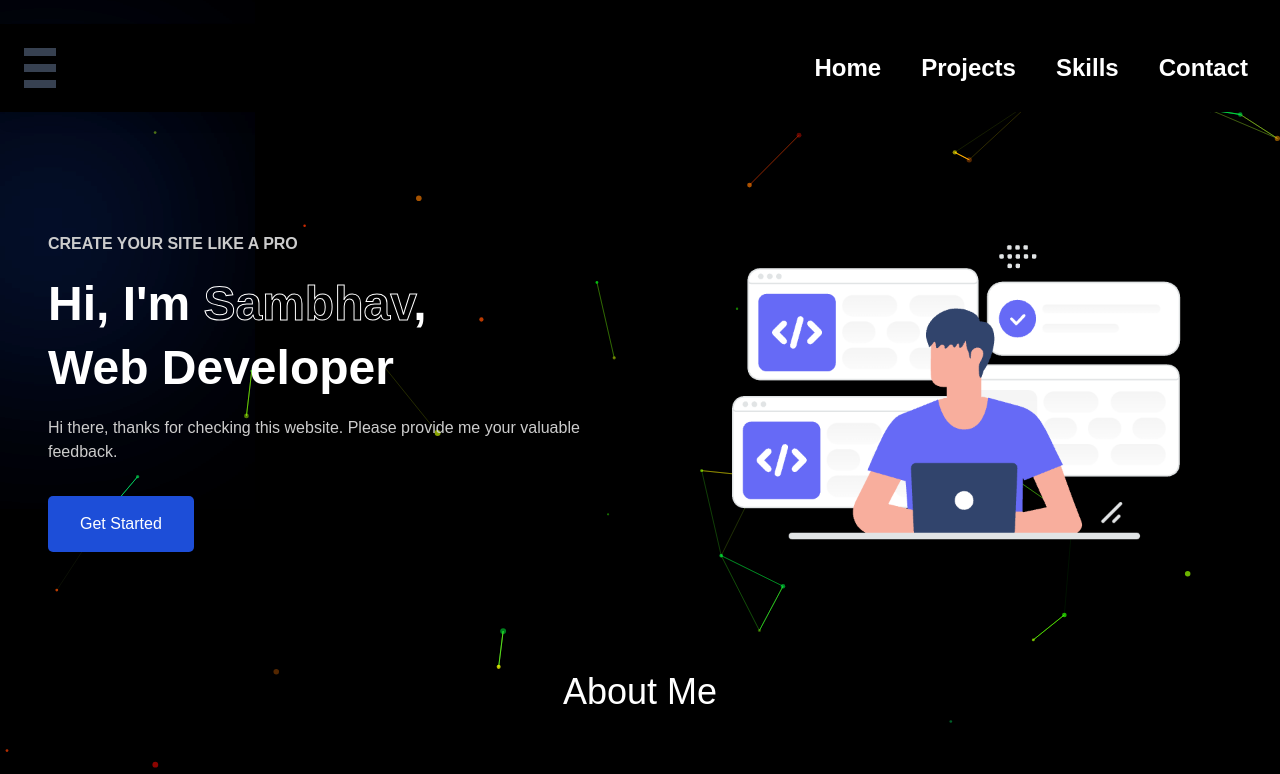
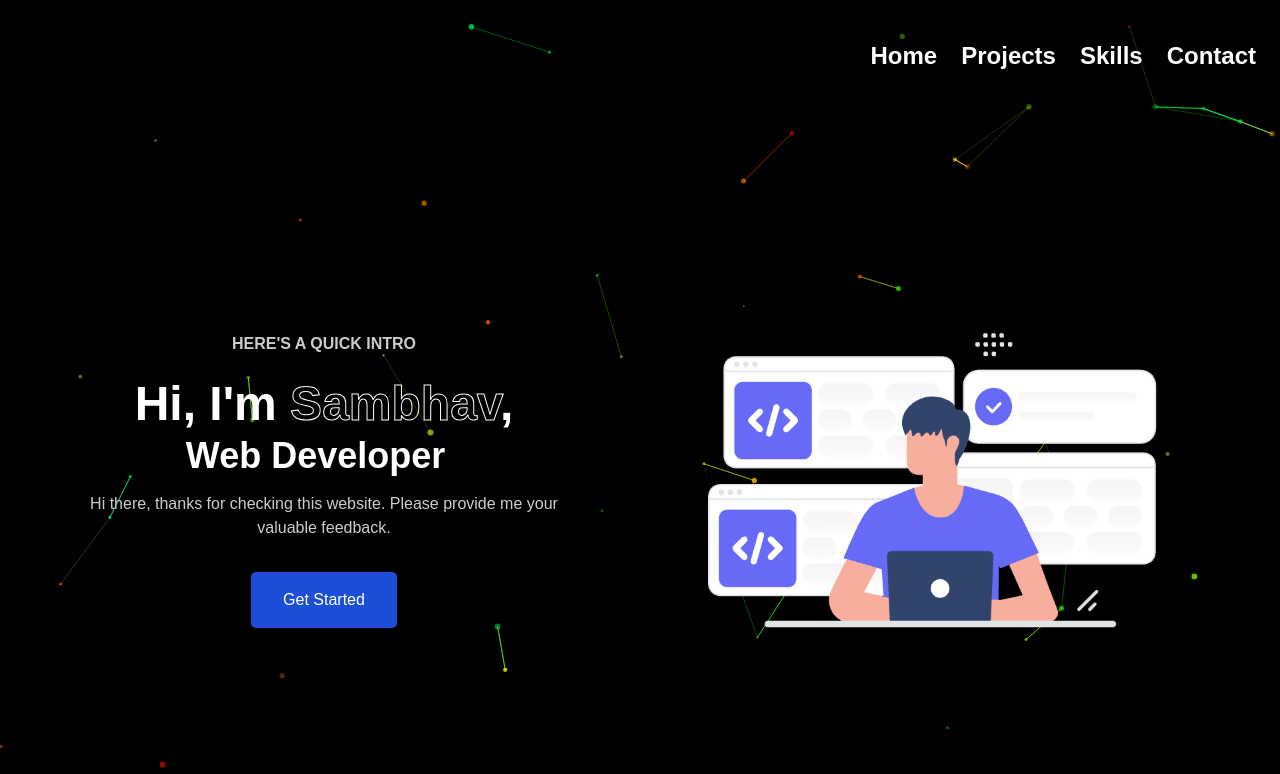
Before and after one commit to sambhav874/My-PortFolio, a React (Create React App) app in the folder frontend/: page / in a window 1280 px wide. Shown: the top 774 px of the page. Built offline with nearby package versions, Linux system fonts and the light colour scheme.

Commit message:
Front End Almost Done.

```diff
--- a/frontend/src/App.js
+++ b/frontend/src/App.js
@@ -61,31 +61,19 @@ function App() {
           <div className="App">
             <Particles id="tsparticles" particlesLoaded={particlesLoaded} options={particlesConfig} />
 
-            {/* Navigation Links */}
-            <nav>
-              <ul style={{ listStyle: 'none', padding: 0 }}>
-                <li style={{ display: 'inline', marginRight: '10px' }}>
-                  <Link to="/">Home</Link>
-                </li>
-                <li style={{ display: 'inline', marginRight: '10px' }}>
-                  <Link to="/projects">Projects</Link>
-                </li>
-                <li style={{ display: 'inline', marginRight: '10px' }}>
-                  <Link to="/skills">Skills</Link>
-                </li>
-                <li style={{ display: 'inline', marginRight: '10px' }}>
-                  <Link to="/contact">Contact</Link>
-                </li>
-              </ul>
-            </nav>
+
 
             {/* Navbar */}
             <Navbar isOpen={navbarOpen} toggleNavbar={toggleNavbar} />
 
-            {window.location.pathname === '/' && <Header />}
+
+
+
 
             {/* Content */}
             <Routes>
+            <Route path="/" exact element={
+            <React.Fragment><Header /><Home/></React.Fragment>} />
               <Route path="/" element={<Home />} />
               <Route path="/projects" element={<Projects />} />
               <Route path="/skills" element={<Skills />} />
--- a/frontend/src/components/Contact.jsx
+++ b/frontend/src/components/Contact.jsx
@@ -46,7 +46,7 @@ const Contact = () => {
       initial="hidden"
       animate="visible"
       variants={containerVariants}
-      className="relative bg-gradient-to-r from-gray-800 to-gray-900 p-8 rounded-md shadow-md text-white"
+      className="relative bg-gradient-to-r from-gray-800 to-gray-900 p-8 rounded-lg shadow-md text-white m-6 "
     >
       {/* Animated Dots */}
       {dots.map((dot) => (
@@ -102,7 +102,7 @@ const Contact = () => {
       {/* Social Media Links */}
       <div>
         <p className="text-sm font-medium mb-2">Connect with me:</p>
-        <ul className="flex space-x-4">
+        <ul className="flex space-x-6 justify-center ">
           <li>
             <a href="https://www.linkedin.com/in/sambhavjain19/" target="_blank" rel="noopener noreferrer" className="text-yellow-300 text-lg font-semibold hover:underline">
               LinkedIn
--- a/frontend/src/components/Navbar.jsx
+++ b/frontend/src/components/Navbar.jsx
@@ -1,60 +1,90 @@
-import React from 'react';
+import React, { useState, useEffect } from 'react';
 import { Link } from 'react-router-dom';
 
-const Navbar = ({ isOpen, toggleNavbar }) => {
-  const handleToggle = () => {
-    if (typeof toggleNavbar === 'function') {
-      toggleNavbar();
-    }
+const Navbar = () => {
+  const [isSidebarOpen, setIsSidebarOpen] = useState(false);
+  const [isLargeScreen, setIsLargeScreen] = useState(window.innerWidth >= 768);
+
+  useEffect(() => {
+    const handleResize = () => {
+      setIsLargeScreen(window.innerWidth >= 768);
+      setIsSidebarOpen(false); // Close sidebar on resize
+    };
+
+    window.addEventListener('resize', handleResize);
+
+    return () => {
+      window.removeEventListener('resize', handleResize);
+    };
+  }, []);
+
+  const toggleSidebar = () => {
+    setIsSidebarOpen(!isSidebarOpen);
   };
 
   return (
-    <div className={`bg-${isOpen ? 'green' : 'black'} ${isOpen ? 'text-black' : 'text-white'} p-6 shadow-lg top-0 sticky z-50 transition-colors`}>
-      <div className="flex items-center justify-between">
-        <div className="cursor-pointer" onClick={handleToggle}>
-          <span className={`block h-2 w-8 bg-${isOpen ? 'black' : 'gray-700'} mb-2`}></span>
-          <span className={`block h-2 w-8 bg-${isOpen ? 'black' : 'gray-700'} mb-2`}></span>
-          <span className={`block h-2 w-8 bg-${isOpen ? 'black' : 'gray-700'}`}></span>
-        </div>
-        <ul className={`flex flex-row items-center space-x-6 ${isOpen ? 'flex-col  items-start' : 'hidden md:flex'}`}>
+    <div className=" text-white pt-10 px-6 pb-2 flex justify-end items-center shadow-lg top-0  z-50">
+      <button
+        className="text-white text-2xl md:hidden"
+        onClick={toggleSidebar}
+      >
+        ☰
+      </button>
+
+      {isLargeScreen ? (
+        <ul className="flex flex-row space-x-6 md:space-x-6">
           <li>
-            <Link
-              to="/"
-              className={`text-${isOpen ? 'black' : 'white'} hover:text-indigo-500 text-2xl mx-2 font-bold`}
-              onClick={handleToggle}
-            >
+            <Link to="/" className="text-white hover:animate-pulse hover:text-indigo-500 text-2xl font-bold">
               Home
             </Link>
           </li>
           <li>
-            <Link
-              to="/projects"
-              className={`text-${isOpen ? 'black' : 'white'} hover:text-indigo-500 text-2xl mx-2 font-bold`}
-              onClick={handleToggle}
-            >
+            <Link to="/projects" className="text-white hover:animate-pulse hover:text-indigo-500 text-2xl font-bold">
               Projects
             </Link>
           </li>
           <li>
-            <Link
-              to="/skills"
-              className={`text-${isOpen ? 'black' : 'white'} hover:text-indigo-500 text-2xl mx-2 font-bold`}
-              onClick={handleToggle}
-            >
+            <Link to="/skills" className="text-white hover:animate-pulse hover:text-indigo-500 text-2xl font-bold">
               Skills
             </Link>
           </li>
           <li>
-            <Link
-              to="/contact"
-              className={`text-${isOpen ? 'black' : 'white'} hover:text-indigo-500 text-2xl mx-2 font-bold`}
-              onClick={handleToggle}
-            >
+            <Link to="/contact" className="text-white hover:animate-pulse hover:text-indigo-500 text-2xl font-bold">
               Contact
             </Link>
           </li>
         </ul>
-      </div>
+      ) : (
+        <div className={`fixed top-0 left-0 w-64 h-full bg-gray-800 bg-opacity-45 text-white transition-all duration-300 ${
+          isSidebarOpen ? 'translate-x-0' : '-translate-x-full'
+        }`}>
+          <button className="absolute top-4 right-4 m-4 text-white" onClick={toggleSidebar}>
+            &times;
+          </button>
+          <ul className="py-4 mt-8 space-y-8">
+            <li>
+              <Link to="/" className="text-white hover:animate-pulse hover:text-indigo-500 text-2xl font-bold">
+                Home
+              </Link>
+            </li>
+            <li>
+              <Link to="/projects" className="text-white hover:animate-pulse hover:text-indigo-500 text-2xl font-bold">
+                Projects
+              </Link>
+            </li>
+            <li>
+              <Link to="/skills" className="text-white hover:animate-pulse hover:text-indigo-500 text-2xl font-bold">
+                Skills
+              </Link>
+            </li>
+            <li>
+              <Link to="/contact" className="text-white hover:animate-pulse hover:text-indigo-500 text-2xl font-bold">
+                Contact
+              </Link>
+            </li>
+          </ul>
+        </div>
+      )}
     </div>
   );
 };
--- a/frontend/src/components/Project.jsx
+++ b/frontend/src/components/Project.jsx
@@ -1,6 +1,28 @@
 // client/src/components/Projects.js
 import React from 'react';
+import { Link } from 'react-router-dom';
 
+
+// A reusable component for a single project card
+const ProjectCard = ({ project }) => (
+  <div key={project.id} className="rounded-lg shadow-md p-4 m-2 hover:bg-slate-800 transition-colors duration-300">
+    <h3 className="text-2xl font-bold text-white mb-2">{project.title}</h3>
+    {/* Add an optional image section */}
+
+    <p className="text-white font-thin">{project.description}</p>
+    {/* Add a link section */}
+    {project.link && (
+      <div className="mt-4 text-center">
+        <Link to={project.link} className="text-blue-400 hover:underline">
+          Lookup
+        </Link>
+      </div>
+    )}
+  </div>
+);
+
+
+// The main Projects component
 const Projects = () => {
   // Define an array of projects
   const projectsList = [
@@ -8,25 +30,48 @@ const Projects = () => {
       id: 1,
       title: 'Java Data Structures and Algorithms',
       description: `Passionate about building scalable and high-performance software systems, I have demonstrated expertise in Java programming, data structures, and algorithm design. Experienced in solving complex problems efficiently, I have implemented essential data structures and algorithms in Java. Through the use of linked lists, stacks, queues, trees, graphs, and hash tables, I have developed robust solutions. My focus on performance optimization has involved leveraging memoization and efficient data structures. I have thoroughly tested and documented the solutions. Open to collaborations and discussions on applying data structures and algorithms to solve challenging problems.`,
+
+      // Add a link if available
+      link: 'https://github.com/sambhav874/JavaDataStructuresAndAlgoS',
+    },{id:2,
+    title:'Simple Stock Predicting Model',
+    description:"The basic stock predicting web app, developed in Python, employs the Facebook forecasting model, fbprophet, and is showcased through the Streamlit framework. This user-friendly application allows users to input historical stock price data, customize forecasting parameters, and visualize predicted stock prices dynamically. Leveraging Streamlit's simplicity, the web app offers an intuitive interface with interactive graphs illustrating historical and forecasted stock prices. Users can explore various scenarios, gaining insights into trends and seasonal patterns predicted by the fbprophet model. The deployment of this educational tool is straightforward, making it accessible to a broad audience interested in time series forecasting and stock price prediction.", link:'https://github.com/sambhav874/SimpleStockPredictingModel'},
+    {
+      id: 3,
+      title: 'Java Electronic Trading Matching Engine',
+      description: `At the heart of our trading platform lies a sophisticated Java-based stock matching engine, a culmination of numerous interactions and collaborative meetings. Orchestrating seamless trade execution, this engine interacts within the financial landscape using the renowned FIX protocol, ensuring transaction integrity and reliability. FIX (Financial Information eXchange) protocol, the industry-standard messaging framework, facilitates real-time communication among market participants. Operating in a multithreaded environment, this engine employs parallel processing for efficient trade execution. It concurrently processes multiple incoming orders, ensuring rapid and precise trade matching while maintaining trading process consistency. Notably, I contributed to this project, which was led by my cousin. Our collective efforts fine-tuned matching algorithms, aligning them with market standards. This collaborative endeavor underscores our dedication to offering traders a dependable, high-performance platform for accurate trade execution.`,
+      // Add an image URL if available
+
+      // Add a link if available
+      link: 'https://github.com/sambhav874/ElectronicTrading',
     },
     {
-      id: 2,
-      title: 'Java Electronic Trading Matching Engine',
-      description: `At the heart of our trading platform lies a sophisticated Java-based stock matching engine, a culmination of numerous interactions and collaborative meetings. Orchestrating seamless trade execution, this engine interacts within the financial landscape using the renowned FIX protocol, ensuring transaction integrity and reliability. FIX (Financial Information eXchange) protocol, the industry-standard messaging framework, facilitates real-time communication among market participants. Operating in a multithreaded environment, this engine employs parallel processing for efficient trade execution. It concurrently processes multiple incoming orders, ensuring rapid and precise trade matching while maintaining trading process consistency. Notably, I contributed to this project, which was led by my cousin. Our collective efforts fine-tuned matching algorithms, aligning them with market standards. This collaborative endeavor underscores our dedication to offering traders a dependable, high-performance platform for accurate trade execution.`,
+      id: 3,
+      title: 'Flipkart Front End Clone',
+      description: `The design and layout of the Flipkart clone should mirror the original platform's aesthetics, ensuring a seamless and intuitive shopping experience for users. Attention to detail in terms of product listings, navigation, and interactive elements is paramount. Implementing responsive design principles ensures a consistent and visually appealing display across various devices.`,
+      // Add an image URL if available
+
+      // Add a link if available
+      link: 'https://github.com/sambhav874/Flipkart_CloneHP',
+    },
+    {
+      id: 3,
+      title: 'Spotify Front End Clone',
+      description: `Creating a front-end Spotify clone is an exciting project focused on replicating the engaging and user-friendly interface of the renowned music streaming platform. This endeavor involves leveraging front-end technologies to design and implement features that mimic the core functionalities of Spotify.`,
+      // Add an image URL if available
+
+      // Add a link if available
+      link: 'https://github.com/sambhav874/Spotify-Clone',
     },
     // Add more projects as needed
   ];
 
   return (
-    <div className="bg-black p-8 rounded shadow-md">
-      <h2 className="text-2xl font-bold mb-4">Projects</h2>
+    <div className="p-8 rounded shadow-md mb-12">
+      <h2 className="text-6xl font-extrabold text-white mb-12">Projects</h2>
       <div>
         {projectsList.map((project) => (
-          <div key={project.id} className="mb-4">
-            <h3 className=" text-3xl text-white font-bold ">{project.title}</h3>
-            <p className="text-white font-thin">{project.description}</p>
-            {/* Add more project details as needed */}
-          </div>
+          <ProjectCard project={project} />
         ))}
       </div>
     </div>
--- a/frontend/src/components/Skills.jsx
+++ b/frontend/src/components/Skills.jsx
@@ -41,21 +41,21 @@ const SkillSphere = ({ icon, skillName }) => {
     >
       <div
         ref={sphereRef}
-        className="relative w-40 h-40 m-4 rounded-full overflow-hidden lime" // Lime background
+        className="relative w-40  h-40 m-0 rounded-full overflow-hidden lime" // Lime background
         style={{ opacity: '0.5' }}
       >
         <div className="absolute top-0 left-0 w-full h-full flex items-center justify-center">
           {icon}
         </div>
       </div>
-      <p className="text-3xl mt-2 text-white text-bold text-center">{skillName}</p>
+      <p className="text-md mt-2 text-white font-thin text-center">{skillName}</p>
     </div>
   );
 };
 
 const Skills2 = () => {
   const skillsList = [
-    { name: 'C++', icon: <FaCode className="text-4xl m-2" /> },
+    { name: 'C++', icon: <FaCode className="text-4xl m-2 " /> },
     { name: 'Java', icon: <FaJava className="text-4xl m-2" /> },
     { name: 'Python', icon: <FaPython className="text-4xl m-2" /> },
     { name: 'Trading', icon: <FaHackerNewsSquare className="text-4xl m-2" /> },
@@ -76,13 +76,13 @@ const Skills2 = () => {
   ];
 
   return (
-    <div className="  p-8 rounded shadow-md text-center">
+    <div className="  p-2 rounded shadow-md text-center">
       <h2 className="text-2xl font-bold mb-4 text-white">Skills</h2>
-      <div className="container grid grid-cols-3 m-auto gap-3">
+      <div className="container grid grid-cols-3  gap-3">
         {skillsList.map((skill, index) => (
           <div key={index}>
             <SkillSphere icon={skill.icon} />
-            <p className="text-3xl mt-2 text-white text-bold text-center">{skill.name}</p>
+            <p className="text-md mt-2 text-white font-thin text-center">{skill.name}</p>
           </div>
         ))}
       </div>
--- a/frontend/src/components/header.jsx
+++ b/frontend/src/components/header.jsx
@@ -1,6 +1,7 @@
-import React, { useEffect, useRef, useState } from 'react';
+import React, { useEffect, useState } from 'react';
 import headerImg from './resources/header.png';
 import './styles.css'; // Import the CSS file
+import 'tailwindcss/tailwind.css'; // Import Tailwind CSS
 
 function randomText() {
   const options = ['Web Developer', 'Data Analyst'];
@@ -15,7 +16,7 @@ function Header() {
     setText(randomText());
   }, []);
 
-  // useEffect to update text during animation loop
+  // useEffect to update text during the animation loop
   useEffect(() => {
     const interval = setInterval(() => {
       setText(randomText());
@@ -24,23 +25,22 @@ function Header() {
   }, []);
 
   return (
-    <header className="container max-w-full">
-      <div className="blurred-bg"></div>
-      <div className="content">
-        <span className="blur" />
-        <span className="blur" />
-        <h4>CREATE YOUR SITE LIKE A PRO</h4>
-        <h1>
+
+    <header className="container max-w-full h-screen flex overflow-hidden">
+
+      <div className="content flex-1 p-6 text-center relative font-thin z-10">
+        <h4>HERE'S A QUICK INTRO</h4>
+        <h1 className="relative">
           Hi, I'm <span>Sambhav</span>,
-          <h2 className="typeWrite font-bold">{text}</h2>
+          <h2 className="typeWrite text-4xl font-bold">{text}</h2>
         </h1>
         <p className="font-thin">
           Hi there, thanks for checking this website. Please provide me your valuable feedback.
         </p>
         <button className="btn">Get Started</button>
       </div>
-      <div className="image md:overflow-hidden">
-        <img src={headerImg} alt="img" />
+      <div className="image flex-1 md:flex hidden">
+        <img className=" object-cover" src={headerImg} alt="img" />
       </div>
     </header>
   );
```
Also changed, not shown: frontend/src/components/resources/cLogo.png (deleted).
